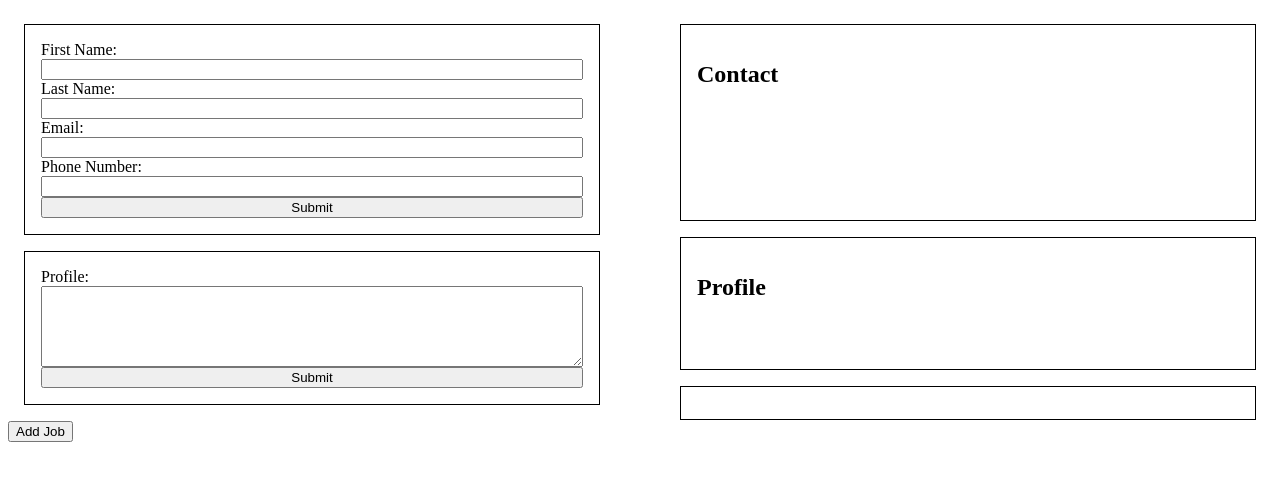
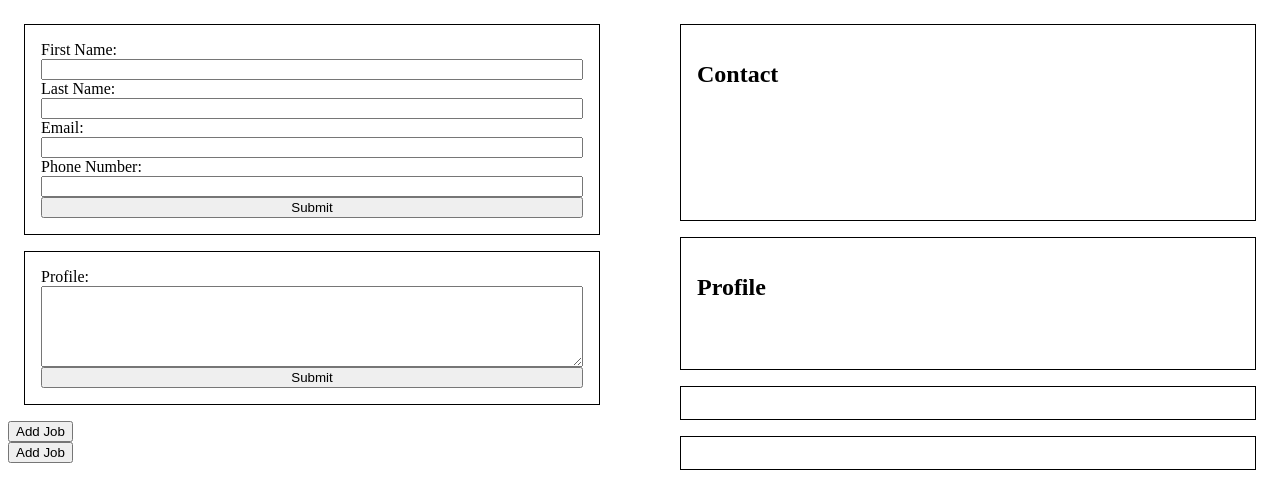
Before and after one commit to Jonathan-Winter-Dev/cv-maker, a React (Vite) app: page / in a window 1280 px wide. Shown: the top 502 px of the page. Built offline with nearby package versions, Linux system fonts and the light colour scheme.

Commit message:
delete education form
Education form shares so many existing inputs with jobs form that they
can share most of the inputs.

On branch refactorAgain
Changes to be committed:
	modified:   src/CvBuilder.jsx

```diff
--- a/src/CvBuilder.jsx
+++ b/src/CvBuilder.jsx
@@ -22,42 +22,9 @@ export default function CvBuilder() {
     setJobs(update);
   }
 
-  // const educationForms = education.map((item) => {
-  //   return (
-  //     <div className="jobFormContainer" key={item.id}>
-  //       <JobForm
-  //         updateJob={updateEducation}
-  //         deleteJob={deleteEducation}
-  //         job={item}
-  //       />
-  //     </div>
-  //   );
-  // });
-
-  // const educationCv = education.map((item) => (
-  //   <JobCv key={item.id} job={item} />
-  // ));
-
-  // function deleteEducation(id) {
-  //   setEducation(education.filter((item) => item.id !== id));
-  // }
-
-  // function addEducation() {
-  //   const educationArr = [...education];
-  //   educationArr.push(new Job());
-  //   setEducation(educationArr);
-  // }
-
-  // function updateEducation(id, key, value) {
-  //   const newArr = education.map((item) => {
-  //     if (item.id === id) {
-  //       return { ...item, [key]: value };
-  //     } else {
-  //       return item;
-  //     }
-  //   });
-  //   setEducation(newArr);
-  // }
+  function updateEducation(update) {
+    setEducation(update);
+  }
 
   function updateContact(contactData) {
     setContact(contactData);
@@ -73,20 +40,14 @@ export default function CvBuilder() {
         <ContactForm updateContact={updateContact} />
         <ProfileForm updateProfile={updateProfile} />
         <JobForm updateJobs={updateJobs} jobs={[...jobs]} />
-        {/* <div className="educationForms">
-          <button onClick={addEducation}>Add Education</button>
-          <>{educationForms}</>
-        </div> */}
+        <JobForm updateJobs={updateEducation} jobs={[...education]} />
       </div>
 
       <div className="cvPage">
         <ContactCv contact={contact} />
         <ProfileCv profile={profile} />
         <JobCv jobs={[...jobs]} />
-        {/* <div className="educationContainer">
-          <h2>Education </h2>
-          <>{educationCv}</>
-        </div>  */}
+        <JobCv jobs={[...education]} />
       </div>
     </div>
   );
```
